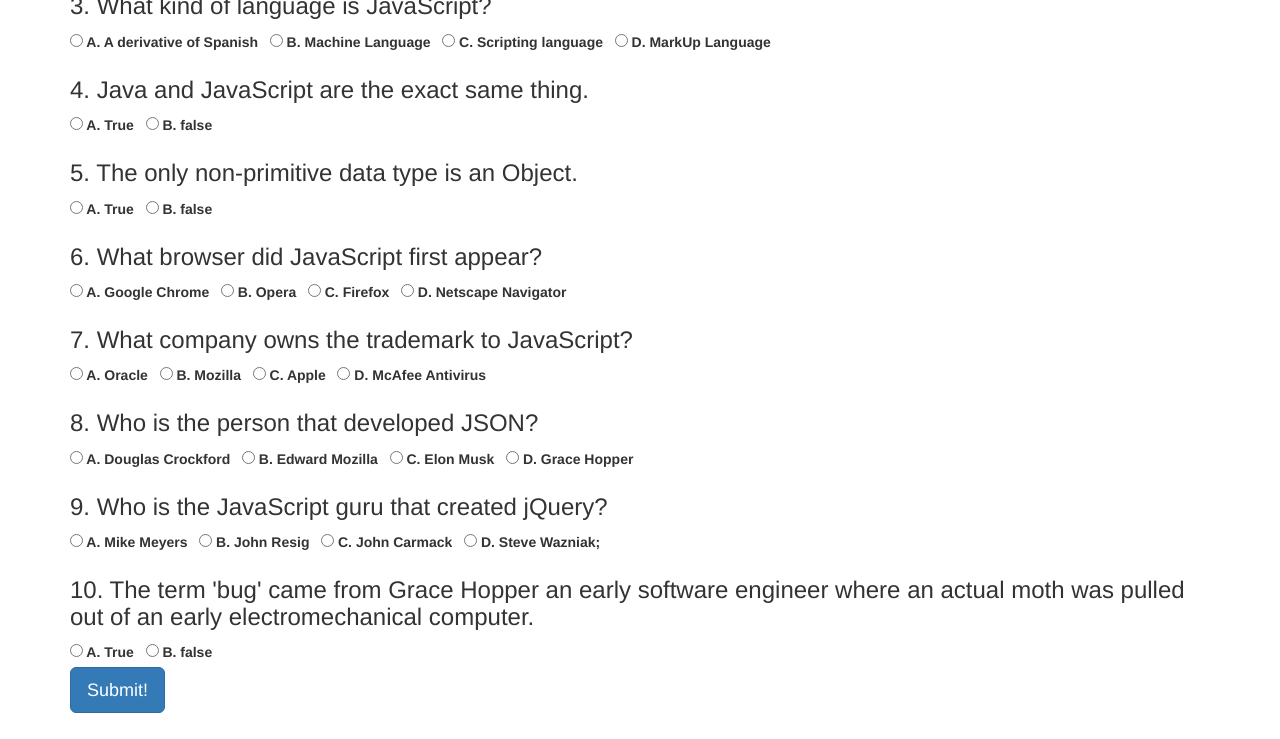
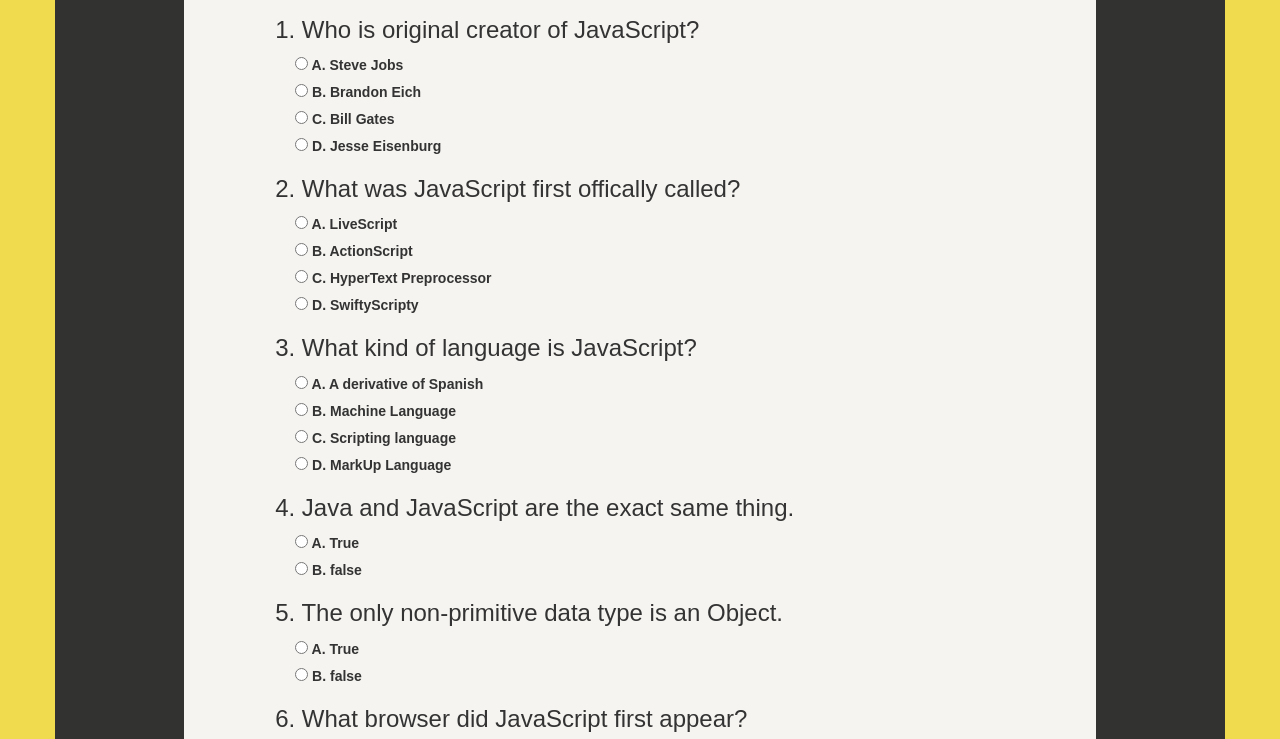
Before and after one commit to coffeeteer/jquery-JSQuiz-redo, a plain HTML site: page index.html in a window 1280 px wide. Shown: the part 283-1022 px from the top of the page. Drawn offline with nearby package versions, Linux system fonts and the light colour scheme.

Commit message:
basic css

```diff
--- a/css/style.css
+++ b/css/style.css
@@ -0,0 +1,50 @@
+body {
+	background-color: #F0DB4F;
+	font-family: 'Quattrocento Sans', 'Arial', sans-serif;
+}
+
+header, footer {
+	font-family: 'Sriracha', cursive;
+}
+
+.container {
+	background-color: #323330;
+	margin: 70px auto;
+}
+
+.subcontainer {
+	margin: 100px auto;
+}
+
+form {
+	background-color: #F5F4F0;
+	width: 80%;
+    padding: 20px 8%;
+    margin: 0 auto 100px;
+}
+
+.quiz-questions {
+	display: block;
+	padding-bottom: 20px;
+}
+
+label {
+	display: block;
+	width: 300px;
+	border-radius: 4px;
+}
+
+input[type="radio"], label {
+	margin-left: 10px;
+}
+
+input[type="radio"]:hover, label:hover {
+	color: #666;
+	cursor: pointer;
+	background-color: #F0DB4F;
+}
+
+/*input[type="radio"]:checked, label:checked {
+	font-weight: bold;
+	background: yellow;
+}*/
--- a/index.html
+++ b/index.html
@@ -4,22 +4,28 @@
 	<title>JavaScript Trivia</title>
 	<link rel="stylesheet" type="text/css" href="css/reset.css">
 	<link rel="stylesheet" href="https://maxcdn.bootstrapcdn.com/bootstrap/3.3.7/css/bootstrap.min.css" integrity="sha384-BVYiiSIFeK1dGmJRAkycuHAHRg32OmUcww7on3RYdg4Va+PmSTsz/K68vbdEjh4u" crossorigin="anonymous">
+	<link href="https://fonts.googleapis.com/css?family=Sriracha" rel="stylesheet">
 	<link rel="stylesheet" type="text/css" href="css/style.css">
 	<script src="https://ajax.googleapis.com/ajax/libs/jquery/3.1.1/jquery.min.js"></script>
 	<script src="https://maxcdn.bootstrapcdn.com/bootstrap/3.3.7/js/bootstrap.min.js" integrity="sha384-Tc5IQib027qvyjSMfHjOMaLkfuWVxZxUPnCJA7l2mCWNIpG9mGCD8wGNIcPD7Txa" crossorigin="anonymous"></script>
 	<script type="text/javascript" src="js/script.js"></script>
 </head>
 <body>
-	<div class="container " >
+	<div class="container" >
+	<div class="subcontainer">
+
+	</div>
+
+
+		<section>
+			<form>
 				<header>
 					<h1>JavaScript Tutorial</h1>
 					<p>Totally usless JavaScript inforation.</p>
 				</header>
-		<section>
-		<form>
 
+				<div class="form-group quiz-questions">
 				<h3>1. Who is original creator of JavaScript?</h3> <!-- Question 1 -->
-			<div class="form-group" id="quiz-form">
 			    <label for="q1a">
 			    	<input type="radio" name="q1" value="a" id="q1a"> A. Steve Jobs &nbsp;
 			    </label>
@@ -34,7 +40,7 @@
 			    </label><!-- Question 1 End-->
 
 			    <h3>2. What was JavaScript first offically called?</h3> <!-- Question 2 -->
-			<div class="form-group" id="quiz-form">
+				<div class="form-group quiz-questions">
 			    <label for="q2a">
 			    	<input type="radio" name="q2" value="a" id="q2a"> A. LiveScript &nbsp;
 			    </label>
@@ -49,7 +55,7 @@
 			    </label><!-- Question 2 End-->
 
 			    <h3>3. What kind of language is JavaScript?</h3> <!-- Question 3 -->
-			<div class="form-group" id="quiz-form">
+				<div class="form-group quiz-questions">
 			    <label for="q3a">
 			    	<input type="radio" name="q3" value="a" id="q3a"> A. A derivative of Spanish &nbsp;
 			    </label>
@@ -64,7 +70,7 @@
 			    </label><!-- Question 3 End-->
 
 			    <h3>4. Java and JavaScript are the exact same thing.</h3> <!-- Question 4 -->
-			<div class="form-group" id="quiz-form">
+				<div class="form-group quiz-questions">
 			    <label for="q4a">
 			    	<input type="radio" name="q4" value="a" id="q4a"> A. True &nbsp;
 			    </label>
@@ -73,7 +79,7 @@
 			    </label><!-- Question 4 End-->
 
 			    <h3>5. The only non-primitive data type is an Object.</h3> <!-- Question 5 -->
-			<div class="form-group" id="quiz-form">
+				<div class="form-group quiz-questions">
 			    <label for="q5a">
 			    	<input type="radio" name="q5" value="a" id="q5a"> A. True &nbsp;
 			    </label>
@@ -82,7 +88,7 @@
 			    </label><!-- Question 5 End-->
 
 			    <h3>6. What browser did JavaScript first appear?</h3> <!-- Question 6 -->
-			<div class="form-group" id="quiz-form">
+				<div class="form-group quiz-questions">
 			    <label for="q6a">
 			    	<input type="radio" name="q6" value="a" id="q6a"> A. Google Chrome &nbsp;
 			    </label>
@@ -97,7 +103,7 @@
 			    </label><!-- Question 6 End-->
 
 			    <h3>7. What company owns the trademark to JavaScript?</h3> <!-- Question 7 -->
-			<div class="form-group" id="quiz-form">
+				<div class="form-group quiz-questions">
 			    <label for="q7a">
 			    	<input type="radio" name="q7" value="a" id="q7a"> A. Oracle &nbsp;
 			    </label>
@@ -112,7 +118,7 @@
 			    </label><!-- Question 7 End-->
 
 			    <h3>8. Who is the person that developed JSON?</h3> <!-- Question 8 -->
-			<div class="form-group" id="quiz-form">
+				<div class="form-group quiz-questions">
 			    <label for="q8a">
 			    	<input type="radio" name="q8" value="a" id="q8a"> A. Douglas Crockford &nbsp;
 			    </label>
@@ -127,7 +133,7 @@
 			    </label><!-- Question 8 End-->
 
 			    <h3>9. Who is the JavaScript guru that created jQuery?</h3> <!-- Question 9 -->
-			<div class="form-group" id="quiz-form">
+				<div class="form-group quiz-questions">
 			    <label for="q9a">
 			    	<input type="radio" name="q9" value="a" id="q9a"> A. Mike Meyers &nbsp;
 			    </label>
@@ -142,7 +148,7 @@
 			    </label><!-- Question 9 End-->
 
 			    <h3>10. The term 'bug' came from Grace Hopper an early software engineer where an actual moth was pulled out of an early electromechanical computer.</h3> <!-- Question 10 -->
-			<div class="form-group" id="quiz-form">
+				<div class="form-group quiz-questions">
 			    <label for="q10a">
 			    	<input type="radio" name="q10" value="a" id="q10a"> A. True &nbsp;
 			    </label>
@@ -150,10 +156,12 @@
 			    	<input type="radio" name="q10" value="b"  id="q10b"> B. false &nbsp;
 			    </label><!-- Question 10 End-->
 
-
-
 			  <p><button type="submit" class="btn btn-primary btn-lg">Submit!</button></p>
 			</form>
+
+			<footer>
+				<p>CopyRight &copy;</p>
+			</footer>
 		</section>
 	</div>
 
```
Lines whose indentation alone changed are shown as unchanged.
